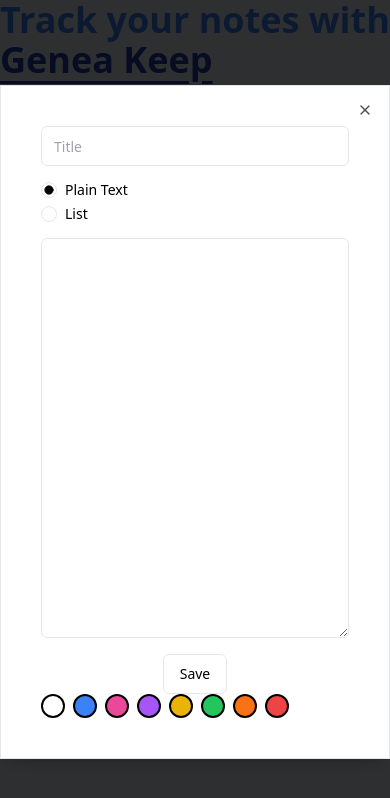
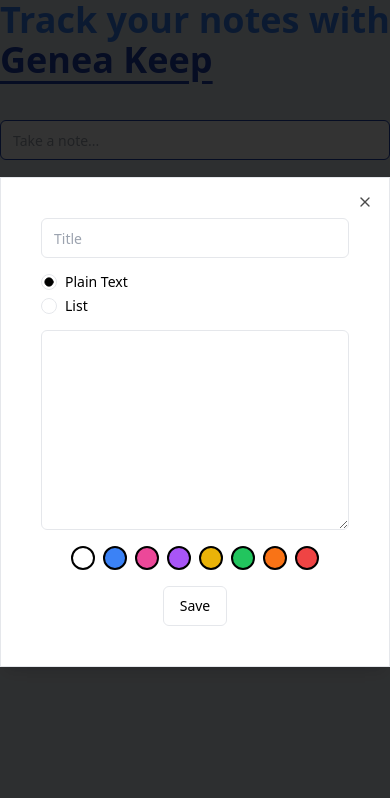
Before and after one commit to notshaurya/geneakeep, a Next.js app: page / in a window 390 px wide. Both pictures are taken after a click on the button 195 px from the left and 180 px from the top of the page. Shown: the top 798 px of the page. Built offline with nearby package versions, Linux system fonts and the light colour scheme.

Commit message:
css responsive change

```diff
--- a/src/components/popover.jsx
+++ b/src/components/popover.jsx
@@ -97,9 +97,9 @@
     }, [item]);
 
     return (
-        <Dialog onOpenChange={handleOpenChange}>
+        <Dialog onOpenChange={handleOpenChange} className="w-10">
             <DialogTrigger className={className}>{trigger}</DialogTrigger>
-            <DialogContent className={cn(" h-fit p-10", bgColor)}>
+            <DialogContent className={cn("h-fit p-10", bgColor)}>
                 <DialogHeader>
                     <Input
                         className="max-w-xl"
@@ -119,10 +119,10 @@
                     </div>
                 </RadioGroup>
                 {inputType == "text" && (
-                    <Textarea className="h-[400px]" onChange={(e) => setContent({ ...content, text: e.target.value })} value={content?.text} />
+                    <Textarea className="h-[200px]" onChange={(e) => setContent({ ...content, text: e.target.value })} value={content?.text} />
                 )}
                 {inputType == "list" && (
-                    <div className="flex flex-col gap-2 h-[400px] overflow-auto border-2 border-white p-3">
+                    <div className="flex flex-col gap-2 h-[200px] overflow-auto border-2 border-white p-3">
                         {content.list && content.list.length ? (
                             content.list.map((item) => (
                                 <div key={item.id} className="flex gap-2 justify-center items-center">
@@ -148,8 +148,8 @@
                     </div>
                 )}
 
-                <DialogFooter className="flex justify-between items-center w-full">
-                    <div className="flex justify-start items-center gap-2 w-full">
+                <DialogFooter className="flex flex-col lg:flex-row lg: gap-4 justify-center lg:justify-between items-center w-full">
+                    <div className="flex justify-center lg:justify-start items-center gap-2 w-full">
                         {[
                             "bg-white",
                             "bg-blue-500",
```
